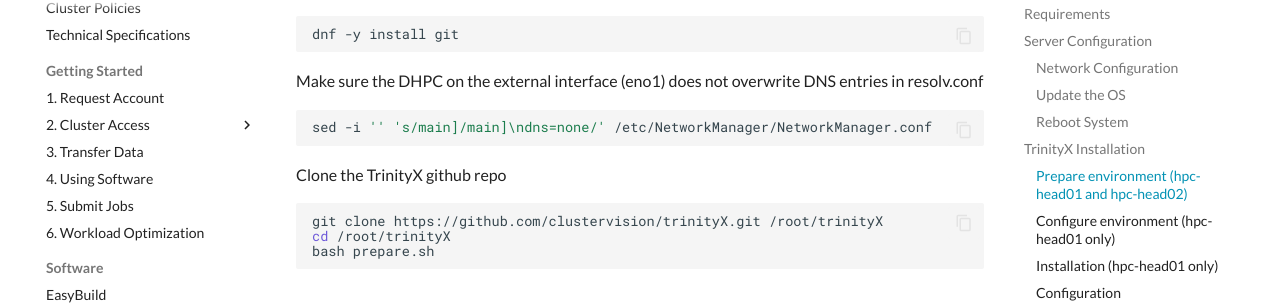
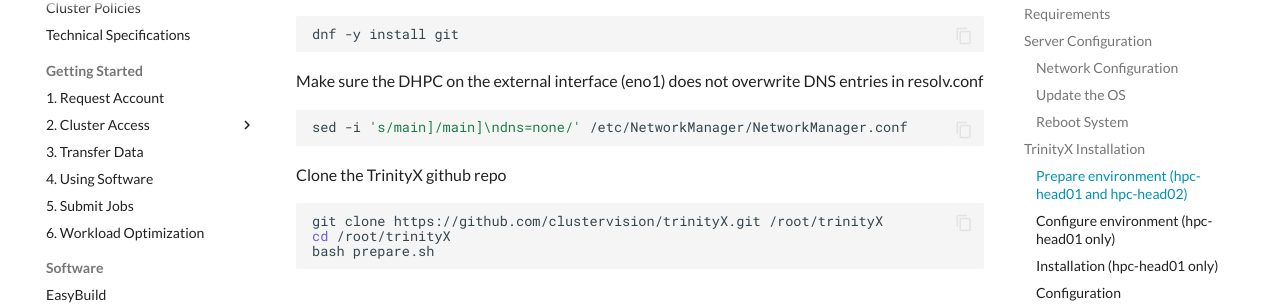
Before and after one commit to gferhpc/supercomputing.tue.nl, an MkDocs documentation site: the page built from pages/documentation/administration/trinityx/installation.md, in a window 1280 px wide and 900 px high, scrolled down 1536 px. Shown: the part 142-448 px from the top of the window. Built offline with MkDocs 1.6.1 and Material for MkDocs 9.7.7, drawn with Linux system fonts in a browser that asks for light colours.

````diff
--- a/pages/documentation/administration/trinityx/installation.md
+++ b/pages/documentation/administration/trinityx/installation.md
@@ -103,7 +103,7 @@ dnf -y install git
 
 Make sure the DHPC on the external interface (eno1) does not overwrite DNS entries in resolv.conf
 ```shell
-sed -i '' 's/main]/main]\ndns=none/' /etc/NetworkManager/NetworkManager.conf
+sed -i 's/main]/main]\ndns=none/' /etc/NetworkManager/NetworkManager.conf
 ```
 
 Clone the TrinityX github repo
````
